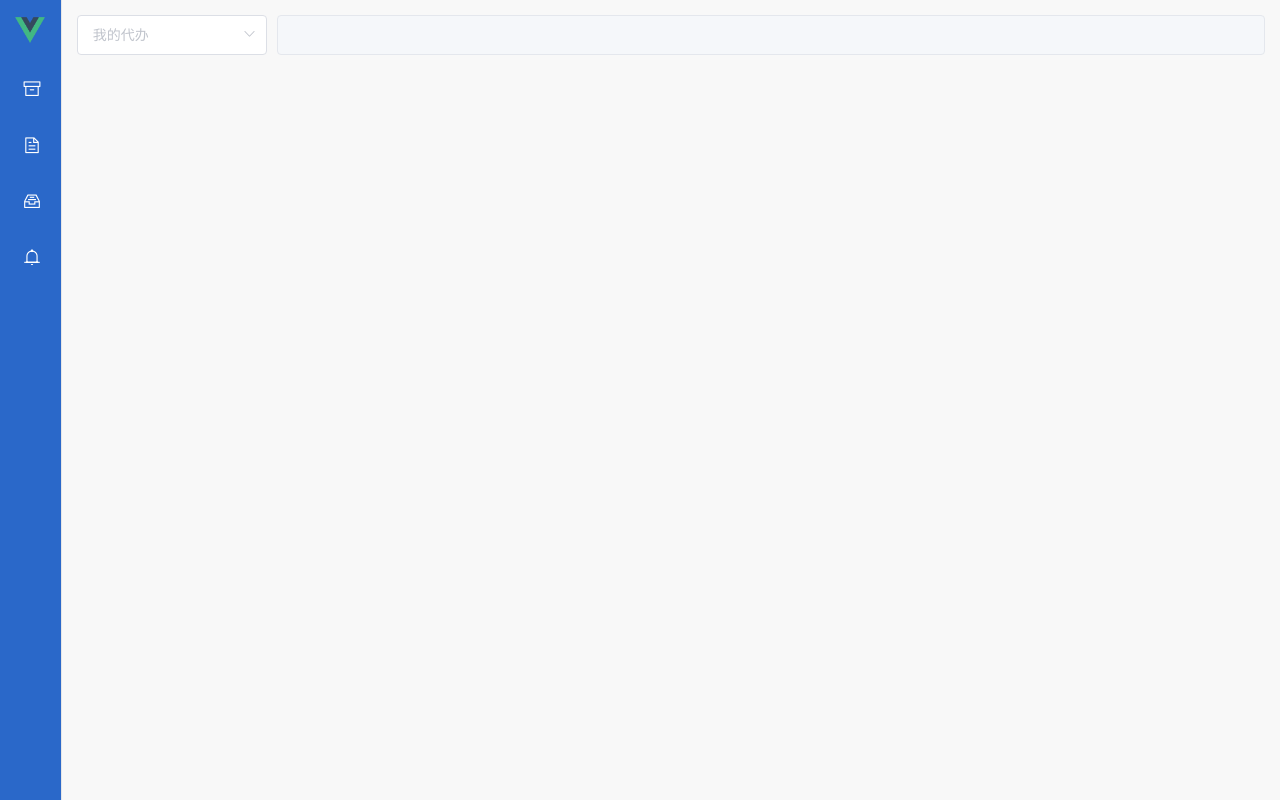
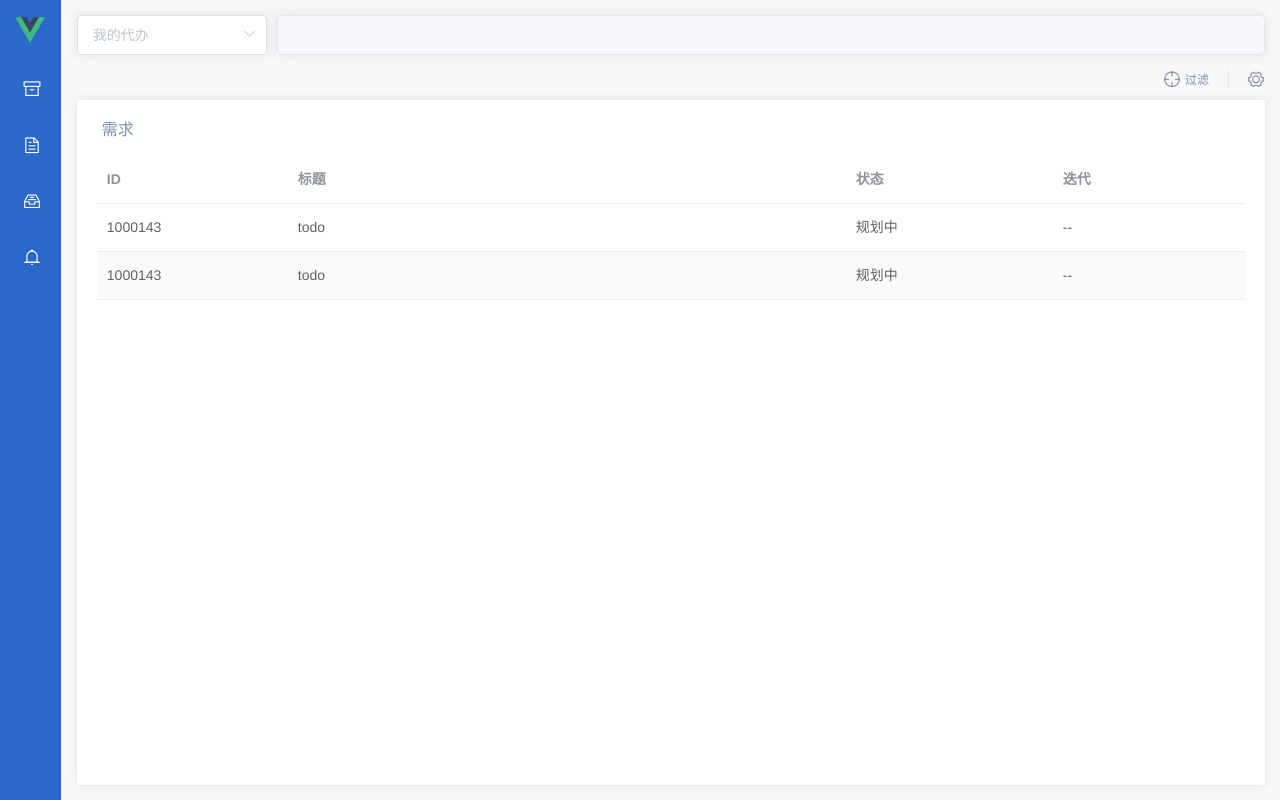
Before and after one commit to pitaotao/todo, a Vue app: page /#/workbench in a window 1280 px wide. Built offline with nearby package versions, Linux system fonts and the light colour scheme.

Commit message:
feat: Workbench basic page implementation

```diff
--- a/src/main.ts
+++ b/src/main.ts
@@ -18,6 +18,8 @@ import { Button,
   Col,
   Option,
   Icon,
+  Table,
+  TableColumn,
 } from 'element-ui';
 import 'element-ui/lib/theme-chalk/index.css';
 import CollapseTransition from 'element-ui/lib/transitions/collapse-transition';
@@ -46,6 +48,8 @@ Vue.component(Select.name, Select);
 Vue.component(Col.name, Col);
 Vue.component(Option.name, Option);
 Vue.component(Icon.name, Icon);
+Vue.component(Table.name, Table);
+Vue.component(TableColumn.name, TableColumn);
 Vue.component(CollapseTransition.name, CollapseTransition);
 
 Component.registerHooks([
--- a/src/views/Workbench.vue
+++ b/src/views/Workbench.vue
@@ -1,5 +1,6 @@
 <template>
     <div class="Workbench">
+        <div class="head">
             <el-select v-model="value" :placeholder="OptionValue[0].value">
                 <el-option
                         v-for="item in OptionValue"
@@ -12,31 +13,110 @@
             </el-select>
             <el-input class="show_style" :value="value" placeholder="" disabled></el-input>
         </div>
+        <div class="worktable_set">
+            <div class="worktable_action">
+                <div class="action_left">
+                    <i class="el-icon-aim" style="font-size: 18px"></i>
+                    <span class="filter_f">过滤</span>
+                </div>
+                <div class="action_line"></div>
+                <div class="action_right">
+                    <i class="el-icon-setting" style="font-size: 18px;color: #8091a5"></i>
+                </div>
+            </div>
+        </div>
+        <div class="table">
+            <div class="table_content">
+                <div class="table_head">需求</div>
+                <el-table
+                        :data="tableData"
+                        stripe
+                        style="width: 100%">
+                    <el-table-column
+                            prop="ID"
+                            label="ID"
+                            width="191">
+                    </el-table-column>
+                    <el-table-column
+                            prop="title"
+                            label="标题"
+                            width="558">
+                    </el-table-column>
+                    <el-table-column
+                            prop="type"
+                            label="状态"
+                            width="207">
+                    </el-table-column>
+                    <el-table-column
+                            prop="iteration"
+                            label="迭代"
+                            width="207">
+                    </el-table-column>
+                    <el-table-column
+                            prop="priority"
+                            label="优先级"
+                            width="208">
+                    </el-table-column>
+                    <el-table-column
+                            prop="handler"
+                            label="处理人"
+                            width="208">
+                    </el-table-column>
+                    <el-table-column
+                            prop="founder"
+                            label="创建人"
+                            width="208">
+                    </el-table-column>
+                </el-table>
+            </div>
+        </div>
+
+    </div>
 </template>
 
 <script lang="ts">
     import { Component, Vue } from 'vue-property-decorator';
-    import { OptionInfo } from '@/type';
+    import { OptionInfo, TableInfo } from '@/type';
 
     @Component
     export default class Workbench extends Vue {
         private value: string = '';
         private OptionValue: OptionInfo[] = [
             {
-                icon: 'el-icon-s-tools\n',
+                icon: 'el-icon-time\n',
                 value: '我的代办',
             },
             {
-                icon: 'el-icon-delete-solid\n',
+                icon: 'el-icon-circle-check\n',
                 value: '我的已办',
             },
             {
-                icon: 'el-icon-delete\n',
+                icon: 'el-icon-document-add\n',
                 value: '我创建的',
             },
             {
-                icon: 'el-icon-setting\n',
+                icon: 'el-icon-star-off\n',
                 value: '我关注的',
+            },
+        ];
+        private tableData: TableInfo[] = [
+            {
+                ID: 1000143,
+                title: 'todo',
+                type: '规划中',
+                iteration: '--',
+                priority: '--',
+                handler: '--',
+                founder: '屁桃',
+            },
+            {
+                ID: 1000143,
+                title: 'todo',
+                type: '规划中',
+                iteration: '--',
+                priority: '--',
+                handler: '--',
+                founder: '屁桃',
             },
         ];
     }
@@ -50,7 +130,11 @@
         width: 100%;
         background: #f8f8f8;
         box-sizing: border-box;
+    }
+    .head{
         display: flex;
+        justify-content: space-between;
+        margin-bottom: 15px;
     }
     .icon_style {
         margin-right: 10px;
@@ -64,13 +148,82 @@
         height: 38px;
         line-height: 38px;
     }
+    .el-select {
+        box-shadow: 0 0 10px rgba(128,145,165,0.2);
+    }
     .show_style {
         margin-left: 10px;
+        box-shadow: 0 0 10px rgba(128,145,165,0.2);
     }
-    .el-input.is-disabled .el-input__inner {
-        background-color: #F5F7FA;
-        border-color: #E4E7ED;
+    .worktable_set {
+        position: relative;
+    }
+    .worktable_action {
+        display: flex;
+        justify-content: flex-end;
+    }
+    .action_left {
+        vertical-align: middle;
+        margin-right: 18px !important;
+        font-size: 18px;
+        color: #8091a5;
+        display: flex;
+        cursor: pointer;
+        .filter_f {
+            font-size: 12px;
+            margin: 0 0 5px 4px !important;
+            vertical-align: middle;
+        }
+    }
+    .action_line {
+        border-right: 1px solid #dfe6ee;
+        width: 1px;
+        height: 18px;
+        display: inline-block;
+        vertical-align: middle;
+        margin-right: 18px !important;
+        font-size: 18px;
         color: #3582fb;
-        cursor: not-allowed;
+    }
+    .action_right {
+        cursor: pointer;
+    }
+    .table {
+        position: absolute;
+        left: 15px;
+        right: 15px;
+        top: 100px;
+        bottom: 15px;
+    }
+    .table_content {
+        position: relative;
+        width: 100%;
+        float: left;
+        height: 100%;
+        margin-right: 20px;
+        box-shadow: 0 0 10px rgba(128,145,165,0.2);
+        overflow: auto;
+        border-radius: 2px;
+        background: #fff;
+        bottom: 0;
+        overflow-x: hidden;
+        overflow-y: hidden;
+    }
+    .table_head {
+        float: left;
+        padding: 16px 25px;
+        width: 100%;
+        background: #fff;
+        color: #8091a5;
+        font-size: 16px;
+    }
+    .el-table {
+        padding: 0 20px;
+    }
+    .el-table__header {
+        background-color: #606266;
+    }
+    .el-table::before {
+        height: 0;
     }
 </style>
```
Also changed, not shown: src/type/index.d.ts (+10 -1 lines). Lines whose indentation alone changed are shown as unchanged.
